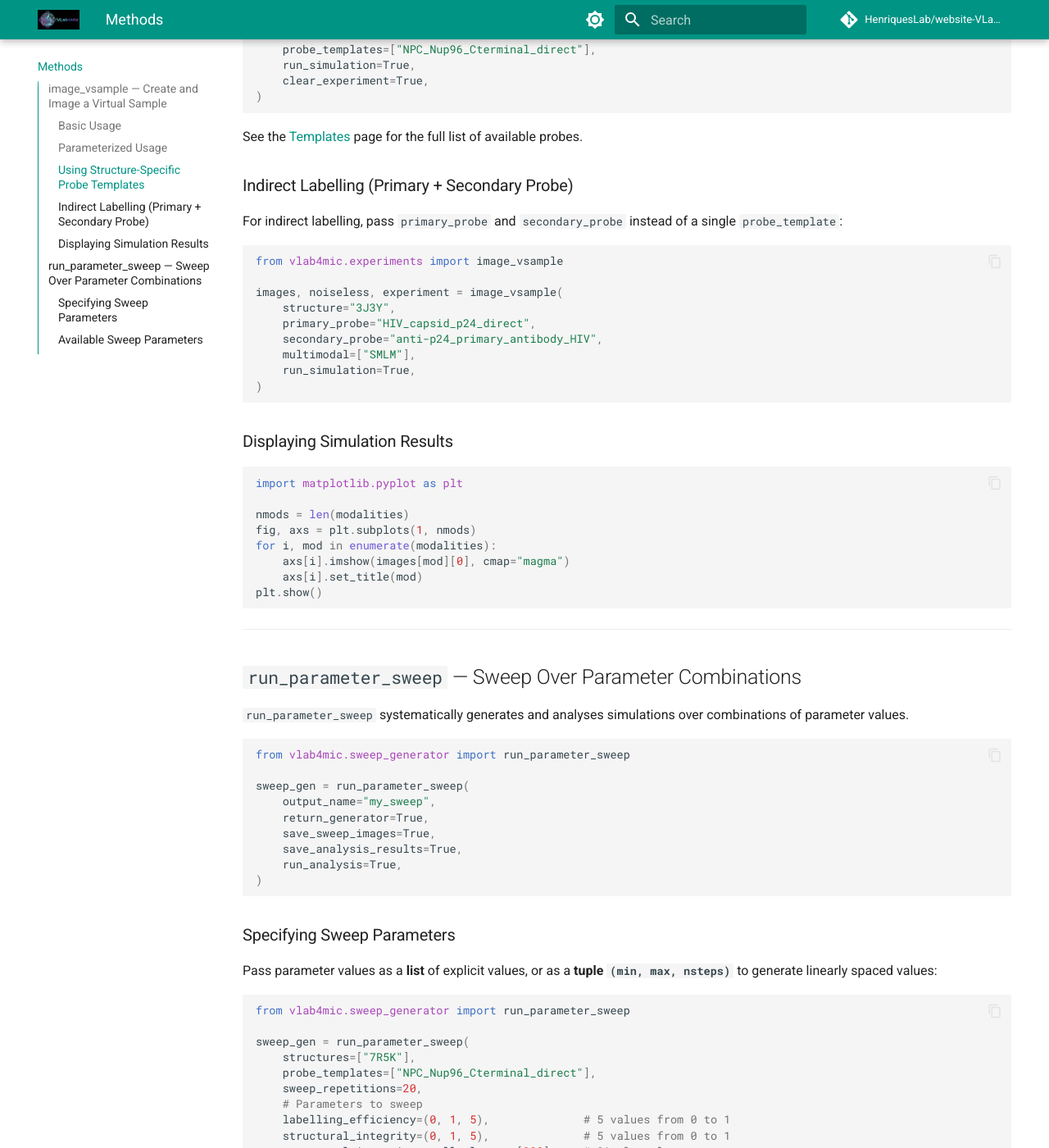
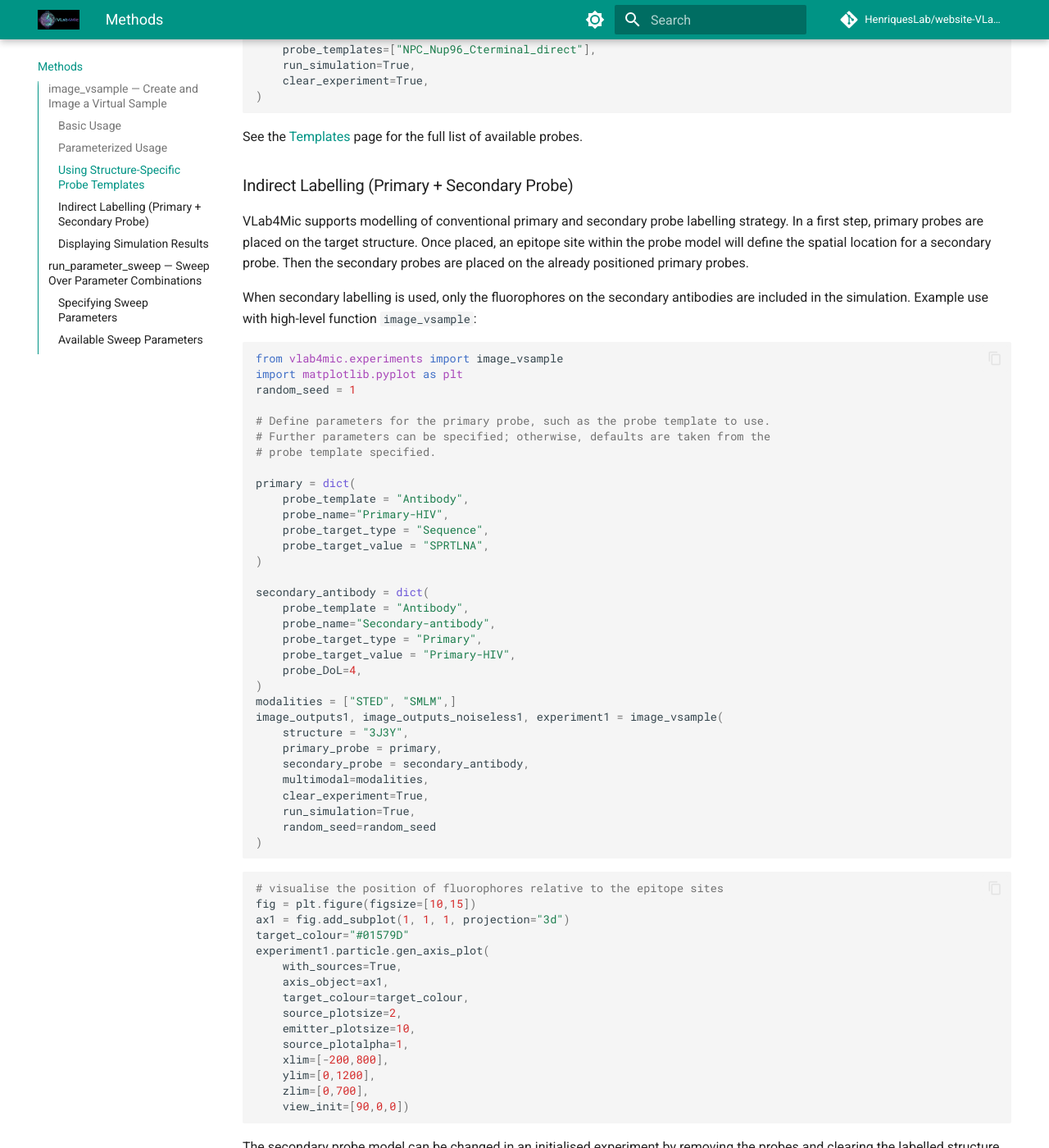
Before and after one commit to HenriquesLab/website-VLab4Mic, an MkDocs documentation site: the page built from docs/methods.md, in a window 1280 px wide and 1400 px high, scrolled down 1521 px. Shown: the whole window at 82% size. Built offline with MkDocs 1.6.1 and Material for MkDocs 9.7.7, drawn with Linux system fonts in a browser that asks for light colours; comment, search, counter and statistics services are not loaded; some of the changed text lies outside the part shown.

Commit message:
Include example for using secondary labelling with example code

````diff
--- a/docs/methods.md
+++ b/docs/methods.md
@@ -75,19 +75,83 @@ See the [Templates](templates.md) page for the full list of available probes.
 
 ### Indirect Labelling (Primary + Secondary Probe)
 
-For indirect labelling, pass `primary_probe` and `secondary_probe` instead of a single `probe_template`:
+VLab4Mic supports modelling of conventional primary and secondary probe labelling strategy. In a first step, primary probes are placed on the target structure. Once placed, an epitope site within the probe model will define the spatial location for a secondary probe. Then the secondary probes are placed on the already positioned primary probes.
+
+When secondary labelling is used, only the fluorophores on the secondary antibodies are included in the simulation.
+Example use with high-level function `image_vsample`:
 
 ```python
 from vlab4mic.experiments import image_vsample
+import matplotlib.pyplot as plt
+random_seed = 1
 
-images, noiseless, experiment = image_vsample(
-    structure="3J3Y",
-    primary_probe="HIV_capsid_p24_direct",
-    secondary_probe="anti-p24_primary_antibody_HIV",
-    multimodal=["SMLM"],
+# Define parameters for the primary probe, such as the probe template to use.
+# Further parameters can be specified; otherwise, defaults are taken from the
+# probe template specified.
+
+primary = dict(
+    probe_template = "Antibody",
+    probe_name="Primary-HIV",
+    probe_target_type = "Sequence",
+    probe_target_value = "SPRTLNA",
+)
+
+secondary_antibody = dict(
+    probe_template = "Antibody",
+    probe_name="Secondary-antibody",
+    probe_target_type = "Primary",
+    probe_target_value = "Primary-HIV",
+    probe_DoL=4,
+)
+modalities = ["STED", "SMLM",]
+image_outputs1, image_outputs_noiseless1, experiment1 = image_vsample(
+    structure = "3J3Y",
+    primary_probe = primary,
+    secondary_probe = secondary_antibody,
+    multimodal=modalities,
+    clear_experiment=True,
     run_simulation=True,
+    random_seed=random_seed
 )
 ```
+
+```python
+# visualise the position of fluorophores relative to the epitope sites
+fig = plt.figure(figsize=[10,15])
+ax1 = fig.add_subplot(1, 1, 1, projection="3d")
+target_colour="#01579D"
+experiment1.particle.gen_axis_plot(
+    with_sources=True,
+    axis_object=ax1,
+    target_colour=target_colour,
+    source_plotsize=2,
+    emitter_plotsize=10,
+    source_plotalpha=1,
+    xlim=[-200,800],
+    ylim=[0,1200],
+    zlim=[0,700],
+    view_init=[90,0,0])
+```
+
+The secondary probe model can be changed in an initialised experiment by removing the probes and clearing the labelled structure.
+Note: adding primary and secondary probes with the `add_probe` method requires the flag `as_primary` to be set as `True` for the primary probe.
+The rest of the parameters can be passed as keyword arguments.
+
+
+```python
+secondary_nanobody = dict(
+    probe_template = "Nanobody",
+    probe_name="Secondary-nanobody",
+    probe_target_type = "Primary",
+    probe_target_value = "Primary-HIV",
+    probe_DoL=2,
+)
+experiment1.remove_probes()
+experiment1.clear_labelled_structure()
+experiment1.add_probe(as_primary=True, **primary)
+experiment1.add_probe(as_primary=False, **secondary_nanobody)
+```
+
 
 ### Displaying Simulation Results
 
@@ -156,7 +220,7 @@ The following parameters can be swept (pass `None` to use the default value):
 
 | Category | Parameter |
 |----------|-----------|
-| **Probe** | `probe_target_type`, `probe_target_value`, `probe_target_option`, `probe_model`, `probe_fluorophore`, `probe_paratope`, `probe_conjugation_target_info`, `probe_seconday_epitope`, `peptide_motif` |
+| **Probe** | `probe_target_type`, `probe_target_value`, `probe_target_option`, `probe_model`, `probe_fluorophore`, `probe_paratope`, `probe_conjugation_target_info`, `probe_secondary_epitope`, `peptide_motif` |
 | **Probe geometry** | `probe_distance_to_epitope`, `probe_steric_hindrance`, `probe_DoL`, `probe_wobble_theta` |
 | **Labelling** | `labelling_efficiency` |
 | **Structural integrity** | `structural_integrity`, `structural_integrity_small_cluster`, `structural_integrity_large_cluster` |
````
